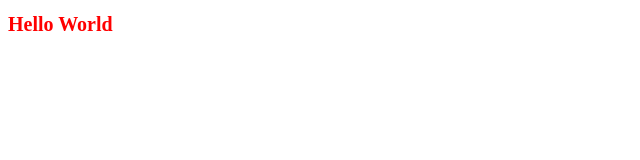
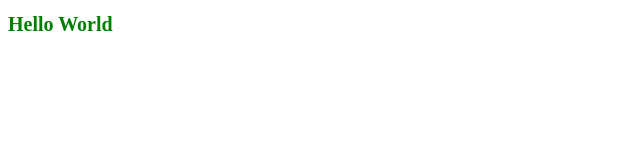
Before and after one commit to itava0/The_Web_Developer_Bootcamp, a plain HTML site: page CSS_Intro/index.html in a window 1280 px wide. Shown: the whole page, without its empty margins (0-640 px from the left). Drawn offline with Linux system fonts and the light colour scheme.

Commit message:
Css pratices

```diff
--- a/CSS_Intro/index.html
+++ b/CSS_Intro/index.html
@@ -7,7 +7,7 @@
   <title>CSS Intro</title>
 </head>
 <body>
-  <h1 style="font-size: 20px; color:red;">Hello World</h1>
+  <h1 style="font-size: 20px; color:green;">Hello World</h1>
 
 </body>
 </html>
```
